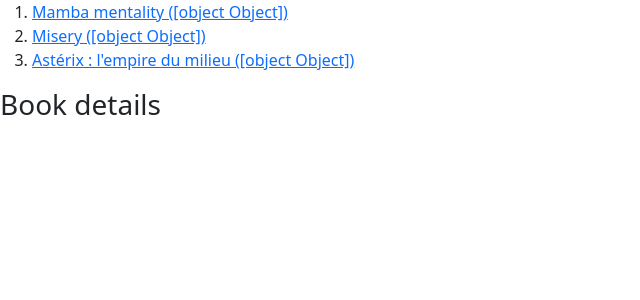
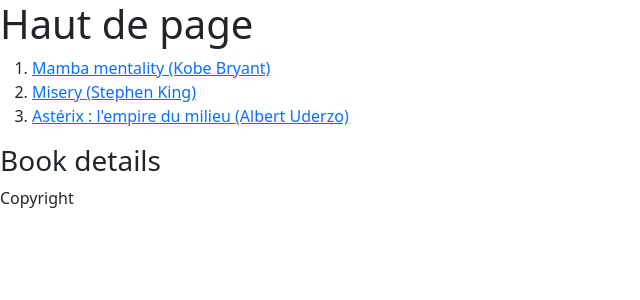
Before and after one commit to APdu77/Angular, an Angular app: page / in a window 1280 px wide. Shown: the top 300 px of the page, without its empty margins (0-640 px from the left). Built offline with nearby package versions, Linux system fonts and the light colour scheme.

Commit message:
injectable ok

```diff
--- a/src/app/app.component.ts
+++ b/src/app/app.component.ts
@@ -1,4 +1,5 @@
 import { Component } from '@angular/core';
+import { BookService } from './services/book.service';
 
 @Component({
   selector: 'app-root',
--- a/src/app/app.module.ts
+++ b/src/app/app.module.ts
@@ -6,6 +6,9 @@
 import { BooksComponent } from './components/books/books.component';
 import { BooksListComponent } from './components/books/books-list/books-list.component';
 import { BookDetailsComponent } from './components/books/book-details/book-details.component';
+import { FooterComponent } from './components/footer/footer.component';
+import { HeaderComponent } from './components/header/header.component';
+import { BookService } from './services/book.service';
 
 @NgModule({
   declarations: [
@@ -13,6 +16,8 @@
     BooksComponent,
     BooksListComponent,
     BookDetailsComponent,
+    FooterComponent,
+    HeaderComponent,
   ],
   imports: [
     BrowserModule,
--- a/src/app/components/books/books-list/books-list.component.html
+++ b/src/app/components/books/books-list/books-list.component.html
@@ -1,5 +1,5 @@
 <ol>
     <li *ngFor="let book of books; let i = index" (click)="bookEmitter.emit(book) ;onSelectBook(book)">
-      <a href="#details"> {{ book.title }} ({{ book.author }}) </a>
+      <a href="#details"> {{ book.title }} ({{ book.author.fn }} {{ book.author.ln }}) </a>
     </li>
   </ol>
--- a/src/app/components/books/books.component.html
+++ b/src/app/components/books/books.component.html
@@ -1,6 +1,9 @@
+<app-header></app-header>
 <app-books-list
     [books]="books"
     (bookEmitter)="selected = $event">
 </app-books-list>
 
 <app-book-details [book]="selected"></app-book-details>
+
+<app-footer></app-footer>
--- /dev/null
+++ b/src/app/components/footer/footer.component.html
@@ -0,0 +1,3 @@
+<footer>
+    <p>Copyright</p>
+  </footer>
--- /dev/null
+++ b/src/app/components/header/header.component.html
@@ -0,0 +1 @@
+<h1>Haut de page</h1>
```
Also changed, not shown: src/app/components/footer/footer.component.ts (added, +12 -0 lines), src/app/components/header/header.component.ts (added, +10 -0 lines), src/app/components/footer/footer.component.css (added), src/app/components/header/header.component.css (added), 2 other files (tests, documents, lock files or other folders).
